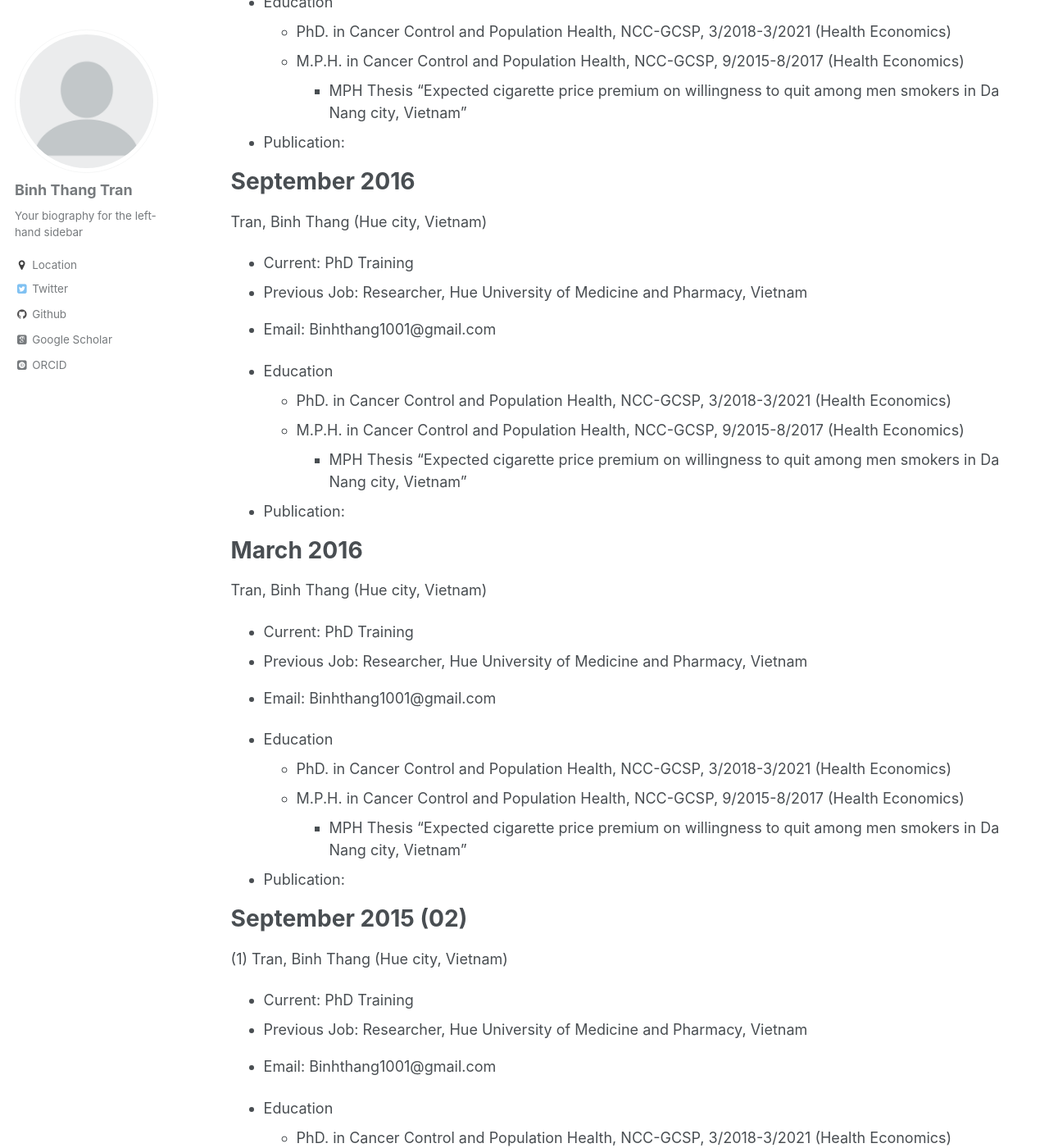
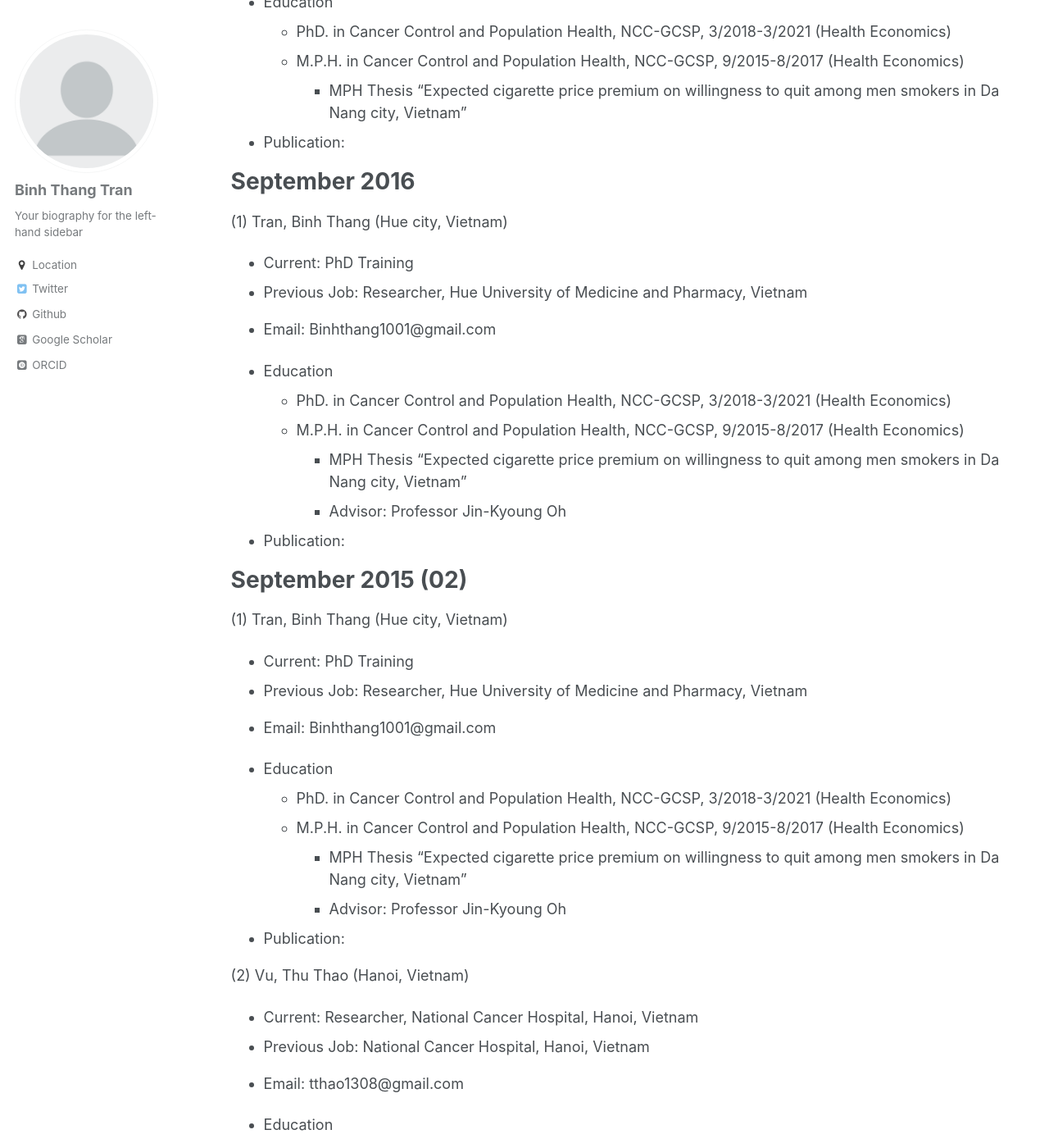
Before and after one commit to kklot/gcsp, a Jekyll site: the page built from _pages/cv.md, in a window 1280 px wide and 1400 px high, scrolled down 1858 px. Shown: the whole window at 82% size. Built offline with Jekyll 4.4.1, drawn with Linux system fonts in a browser that asks for light colours; some web fonts are replaced; some of the changed text lies outside the part shown.

Commit message:
Update cv.md

```diff
--- a/_pages/cv.md
+++ b/_pages/cv.md
@@ -70,7 +70,7 @@ Tran, Binh Thang (Hue city, Vietnam)
 
 September 2016
 ======
-Tran, Binh Thang (Hue city, Vietnam)
+(1) Tran, Binh Thang (Hue city, Vietnam)
 * Current: PhD Training
 * Previous Job: Researcher, Hue University of Medicine and Pharmacy, Vietnam
 * Email: Binhthang1001@gmail.com
@@ -79,21 +79,8 @@ Tran, Binh Thang (Hue city, Vietnam)
   * PhD. in Cancer Control and Population Health, NCC-GCSP, 3/2018-3/2021  (Health Economics)
   * M.P.H. in Cancer Control and Population Health, NCC-GCSP, 9/2015-8/2017  (Health Economics)
     * MPH Thesis "Expected cigarette price premium on willingness to quit among men smokers in Da Nang city, Vietnam"
+     * Advisor: Professor Jin-Kyoung Oh
  * Publication:
-
-March 2016
-======
-Tran, Binh Thang (Hue city, Vietnam)
-* Current: PhD Training
-* Previous Job: Researcher, Hue University of Medicine and Pharmacy, Vietnam
-* Email: Binhthang1001@gmail.com
-
-* Education
-  * PhD. in Cancer Control and Population Health, NCC-GCSP, 3/2018-3/2021  (Health Economics)
-  * M.P.H. in Cancer Control and Population Health, NCC-GCSP, 9/2015-8/2017  (Health Economics)
-    * MPH Thesis "Expected cigarette price premium on willingness to quit among men smokers in Da Nang city, Vietnam"
- * Publication:
-
 
 
 September 2015 (02)
@@ -205,8 +192,8 @@ September 2014 (07)
 * Email: maiha.public.health@gmail.com
 
 * Education
-  * PhD: Nil
-  * M.P.H in Cancer Control and Population Health, NCC-GCSP, 9/2014-3/2017
+  * PhD: ???
+  * M.P.H in Cancer Control and Population Health, NCC-GCSP, 9/2014-9/2016
     * M.P.H Thesis "Association between viral hepatitis infection and parkinson's disease in Korea: a population-based cohort study"
     * Advisor: Professor Moran Ki
    * Publication:
```
